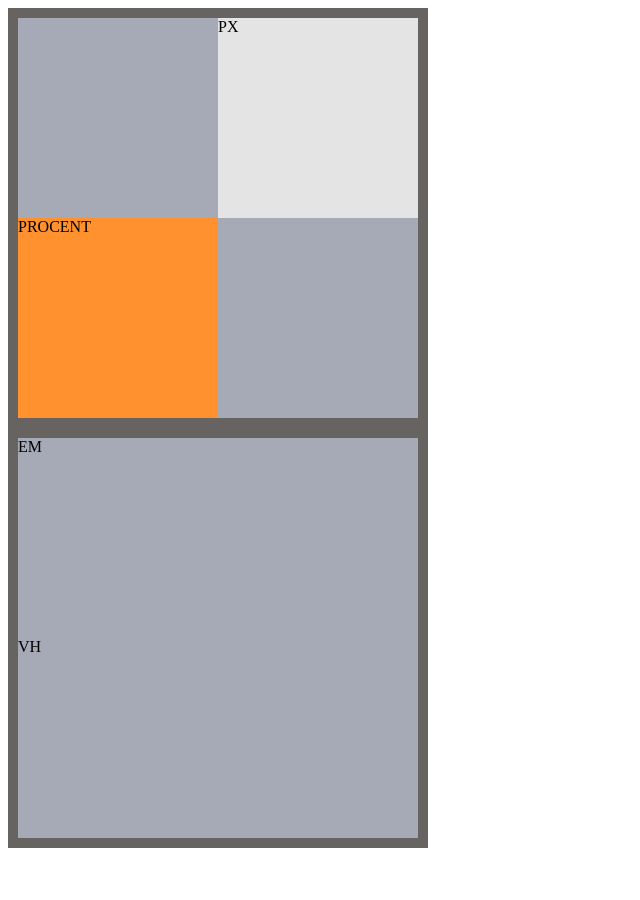
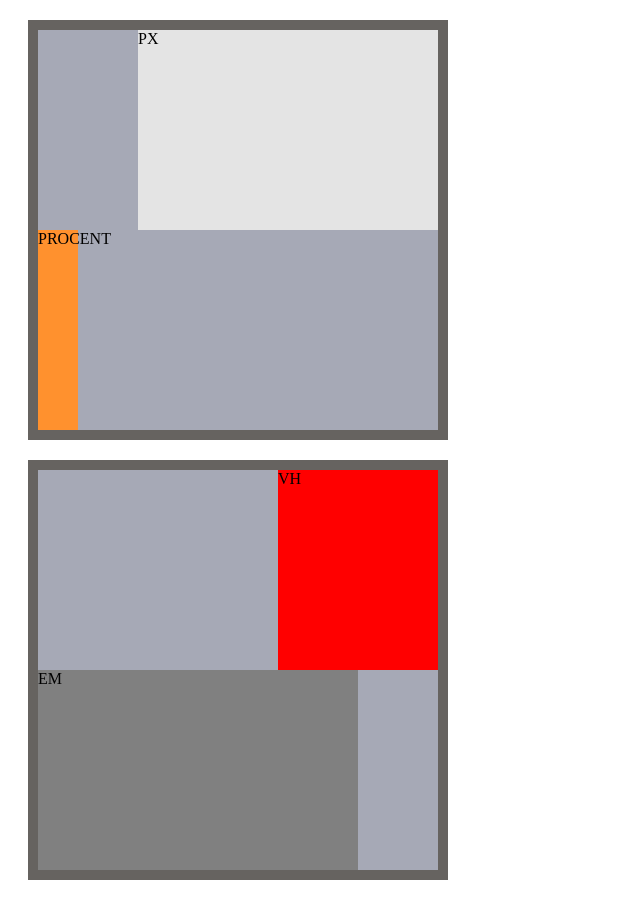
Before and after one commit to damianlodzinski/damianlodzinski.github.io, a plain HTML site: page css-zadania/warsztaty-kolory/index.html in a window 1280 px wide. Shown: the whole page, without its empty margins (0-640 px from the left). Before the commit the page ends 856 px from the top, so only its background shows below. Drawn offline with Linux system fonts and the light colour scheme.

Commit message:
Update style.css

```diff
--- a/css-zadania/warsztaty-kolory/style.css
+++ b/css-zadania/warsztaty-kolory/style.css
@@ -3,20 +3,34 @@
     height: 400px;
     background-color: #a6a9b6;
     border: 10px solid #666360;
+    position: relative;
+    margin: 20px;
 }
 
 .maly{
     width: 200px;
     height: 200px;
+    position: absolute;
 }
 
 #orange {
-    position: absolute;
-    margin-top: 200px;
+    bottom: 0px;
     background-color: #ff912e;
+    width: 10%;
 }
 #white {
-    position: absolute;
-    margin-left: 200px;
+    right: 0px;;
     background-color: #e4e4e4;
+    width: 300px;
 }
+
+#gray {
+    bottom: 0px;
+    background-color: gray;
+    width: 20em;
+}
+#red {
+    right: 0px;;
+    background-color: red;
+    width: 20vh;
+}
```
